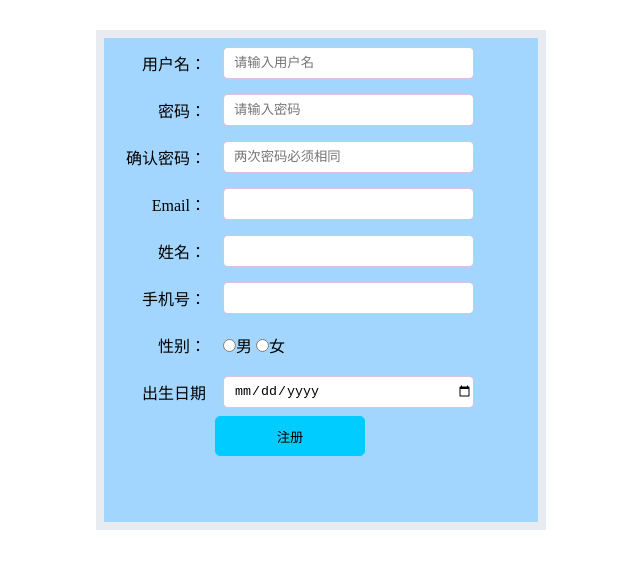
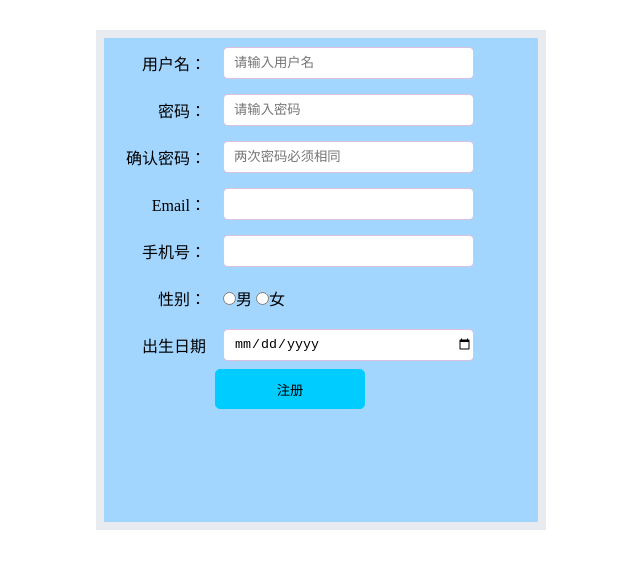
Before and after one commit to tbf7/web-work, a plain HTML site: page classwork11.html in a window 1280 px wide. Shown: the whole page, without its empty margins (319-959 px from the left). Drawn offline with Linux system fonts and the light colour scheme.

Commit message:
Update classwork11.html

```diff
--- a/classwork11.html
+++ b/classwork11.html
@@ -127,7 +127,6 @@
         #pwd,
         #email,
         #tel,
-        #name,
         #birthday {
             width: 251px;
             height: 32px;
@@ -195,14 +194,7 @@
                             <input type="email" name="email" id="email">
                         </td>
                     </tr>
-                    <tr>
-                        <td class="td_left">
-                            <label for="name">姓名：</label>
-                        </td>
-                        <td class="td_right">
-                            <input type="text" name="name" id="name">
-                        </td>
-                    </tr>
+
                     <tr>
                         <td class="td_left">
                             <label for="tel">手机号：</label>
```
